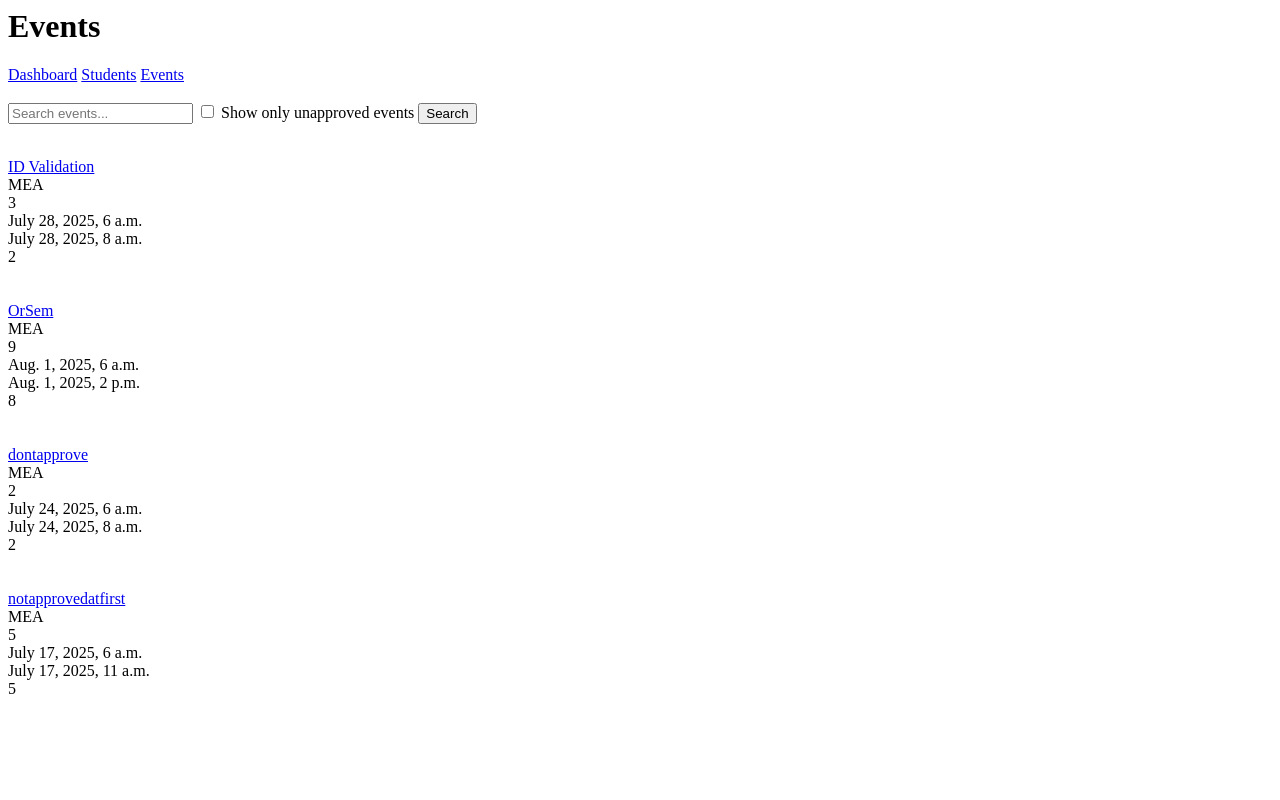
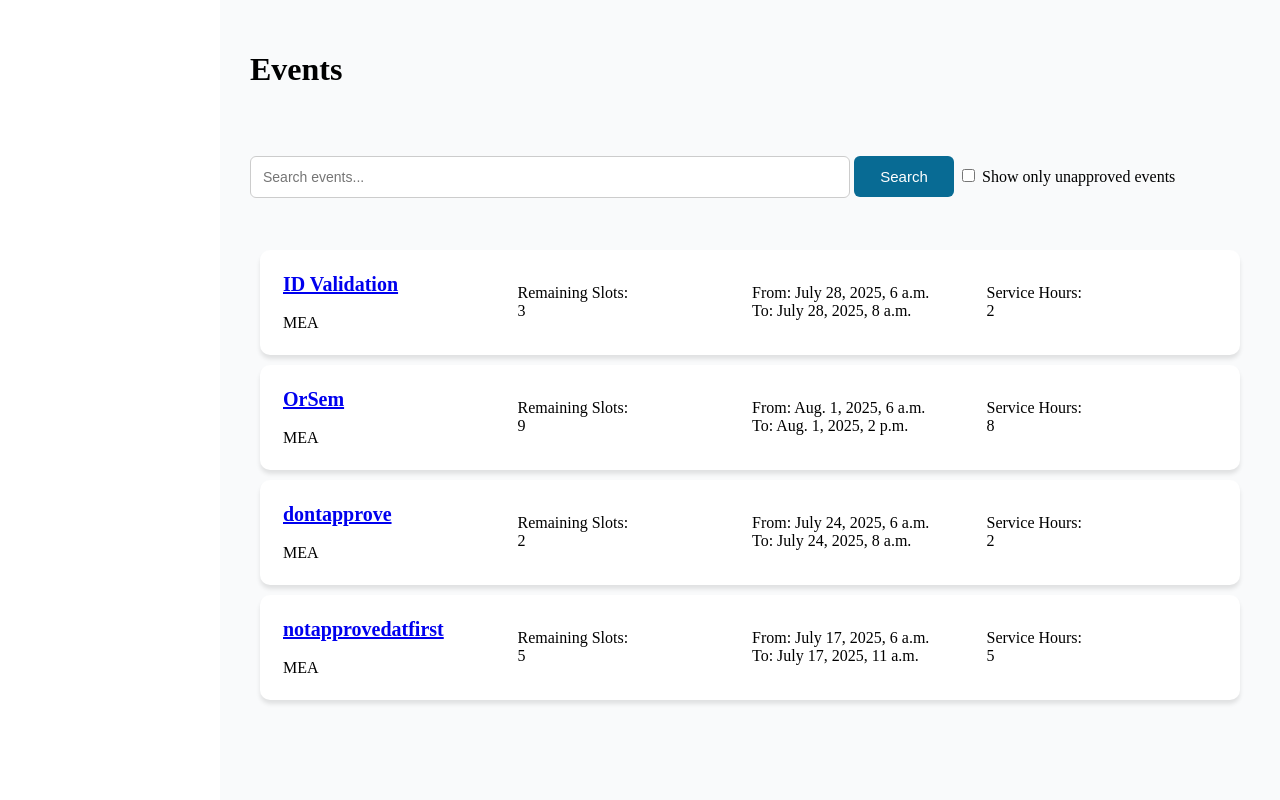
Before and after one commit to lmmtolin/004_itmgt25_project, a Django app: template servicehourstracker/core/templates/core/oaa_events.html in a window 1280 px wide. Run offline with Django 5.2, Linux system fonts and the light colour scheme; the template is opened without the code that fills it: values that come from a table or form of the project are taken from there, others are empty; data comes from the database, SQL or seed files in the repository.

Commit message:
Updated oaa_events

```diff
--- a/servicehourstracker/core/templates/core/oaa_events.html
+++ b/servicehourstracker/core/templates/core/oaa_events.html
@@ -1,27 +1,135 @@
+<style>
+  body {
+  margin: 0;
+  font-family: Karla;
+  display: flex;
+}
+
+/* Sidebar styling */
+.sidebar {
+  width: 220px;
+  height: 100vh;
+  background-color: #1f2937;
+  color: #fff;
+  padding: 20px;
+  box-sizing: border-box;
+  position: fixed;
+}
+
+.sidebar h2 {
+  margin-top: 0;
+  font-size: 24px;
+  margin-bottom: 20px;
+}
+
+.sidebar ul {
+  list-style-type: none;
+  padding: 0;
+}
+
+.sidebar ul li {
+  margin: 15px 0;
+}
+
+.sidebar ul li a {
+  color: #cbd5e0;
+  text-decoration: none;
+  font-size: 16px;
+  display: block;
+  transition: 0.3s;
+}
+
+.sidebar ul li a:hover {
+  color: #fff;
+}
+
+.main-content {
+  margin-left: 220px;
+  padding: 30px;
+  flex-grow: 1;
+  background-color: #f9fafb;
+  height: 100vh;
+  box-sizing: border-box;
+  overflow-y: scroll;
+}
+  .event_cell {
+  background-color: white;
+  padding: 20px;
+  border-radius: 10px;
+  box-shadow: 0 4px 4px rgba(0, 0, 0, 0.1);
+  margin: 10px;
+}
+
+.event_cell #event-name{
+  font-weight: bold;
+  font-size: 20px;
+}
+
+.per_event{
+  width: 100%;
+}
+.per_event td{
+  width: 200px;
+}
+
+input[type="text"]{
+    width: 60%;
+    padding: 12px;
+    margin: 8px 0;
+    border: 1px solid #ccc;
+    border-radius: 6px;
+    font-size: 14px;
+}
+
+button {
+        width: 100px;
+        padding: 12px;
+        background-color: #086b94;
+        border: none;
+        border-radius: 6px;
+        color: white;
+        font-size: 15px;
+        cursor: pointer;
+        margin-top: 10px;
+}
+</style>
+
+
+
+<div class="main-content">
 <h1>Events</h1>
-<a href="/oaa_dashboard">Dashboard</a>
-<a href="/oaa_students">Students</a>
-<a href="/oaa_events">Events</a>
 <br/>
 <br/>
 <form method="get" action="{% url 'oaa_events' %}">
     <input type="text" name="search" placeholder="Search events..." value="{{ request.GET.search }}">
+    <button type="submit">Search</button>
     <label>
         <input type="checkbox" name="unapproved_only" {% if unapproved_only %}checked{% endif %}>
         Show only unapproved events
     </label>
-    <button type="submit">Search</button>
 </form>
 <br/>
 {% if events %}
     {% for event in events %}
-        <a href="oaa_events_detail/{{ event.id }}"><div>{{ event.name }}</div></a>
-        <div>{{ event.organizer.name }}</div>
-        <div>{{ event.remaining_slots }}</div>
-        <div>{{ event.start_datetime }}</div>
-        <div>{{ event.end_datetime }}</div>
-        <div>{{ event.service_hours }}</div>
-        <br/>
-        <br/>
+    <div class="event_cell">
+          <table class="per_event">
+          <tr>
+          <td>
+          <a href="oaa_events_detail/{{ event.id }}"><div id="event-name">{{ event.name }}</div></a>
+          <br>
+          <div id="event-organizer">{{ event.organizer.name }}</div></td>
+          <td><div id="event-slots">Remaining Slots: <br>{{ event.remaining_slots }}</div></td>
+          <td><div id="event-time">
+            From: {{ event.start_datetime }}
+            <br>
+            To: {{ event.end_datetime }}
+
+          <td>Service Hours: <br>{{ event.service_hours }}</td>
+            </div>
+          </td>
+          </tr>
+          </table>
+          </div>
     {% endfor %}
 {% endif %}
+</div>
```
